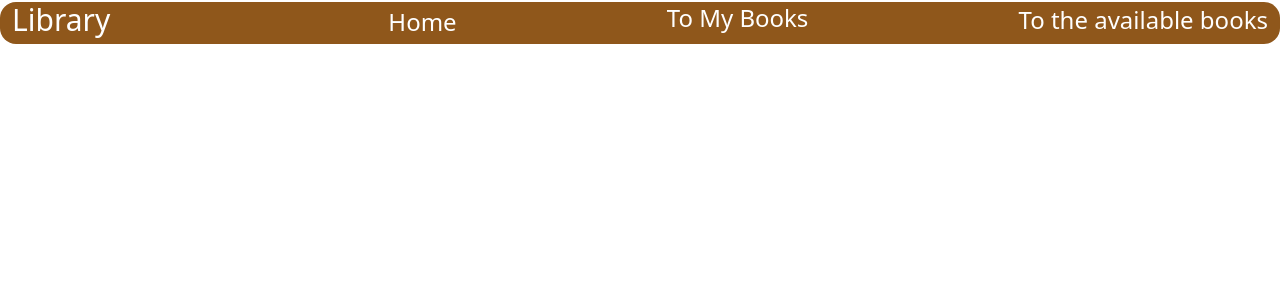
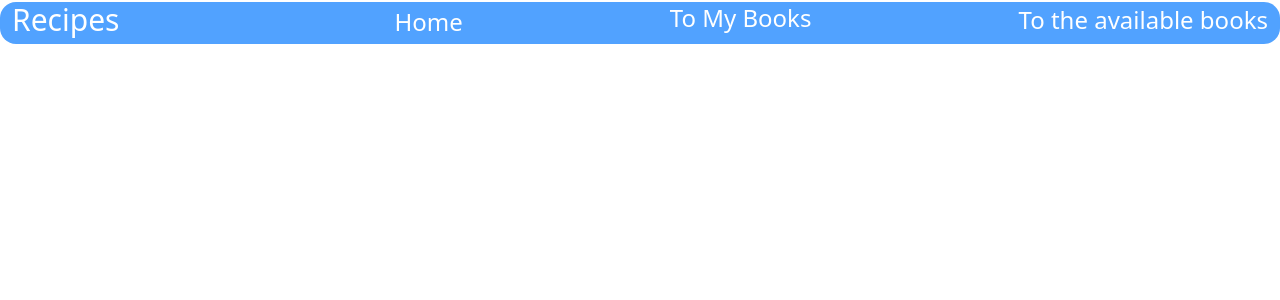
Before and after one commit to FitzKal/Recipes, a React app in the folder frontend/: page /dashboard in a window 1280 px wide. Shown: the top 300 px of the page. Built offline with nearby package versions, Linux system fonts and the light colour scheme; the HTML template or start-up script is replaced by a standard one.

Commit message:
Added styling to the navbar

```diff
--- a/frontend/src/components/Navbar.tsx
+++ b/frontend/src/components/Navbar.tsx
@@ -7,18 +7,18 @@ export default function Navbar(){
 
     return(
         <div className={"pt-0.5"}>
-            <div className={"NavBarContainer bg-[#8f571b] pb-0.5 flex justify-between rounded-2xl"}>
-                <h1 className={"text-3xl text-white ml-3 "}>Library</h1>
+            <div className={"NavBarContainer bg-blue-400 pb-0.5 flex justify-between rounded-2xl"}>
+                <h1 className={"text-3xl text-white ml-3 "}>Recipes</h1>
                 {currentUser?.role == "ADMIN" ? <div>
                     <Link to={"/dashboard/admin"}
                           className="text-2xl text-white px-3 py-0.5 rounded-2xl
                 transition delay-50 ease-in-out
-                hover:bg-yellow-900 hover:text-blue-400">Users</Link>
+                hover:bg-blue-600 hover:text-pink-700">Users</Link>
                 </div> : <></>}
                 <Link
                     className="text-2xl text-white ml-20 px-3 py-1 rounded-2xl
                 transition delay-50 ease-in-out
-                hover:bg-yellow-900 hover:text-blue-400"
+                hover:bg-blue-600 hover:text-pink-700"
                     to="/dashboard/home"
                 >
                     Home
@@ -27,12 +27,12 @@ export default function Navbar(){
                     <Link to={"/dashboard/myRecipes"}
                           className="text-2xl text-white px-3 py-0.5 rounded-2xl
                 transition delay-50 ease-in-out
-                hover:bg-yellow-900 hover:text-blue-400">To My Books</Link>
+                hover:bg-blue-600 hover:text-pink-700">To My Books</Link>
                 </div>
                 <div className={"flex flex-row gap-4"}>
                     <Link  className="text-2xl text-white px-3 py-0.5 rounded-2xl
                 transition delay-50 ease-in-out
-                hover:bg-yellow-900 hover:text-blue-400" to={"/dashboard/recipes"}>To the available books</Link>
+                hover:bg-blue-600 hover:text-pink-700" to={"/dashboard/recipes"}>To the available books</Link>
                 </div>
             </div>
             <Outlet/>
```
